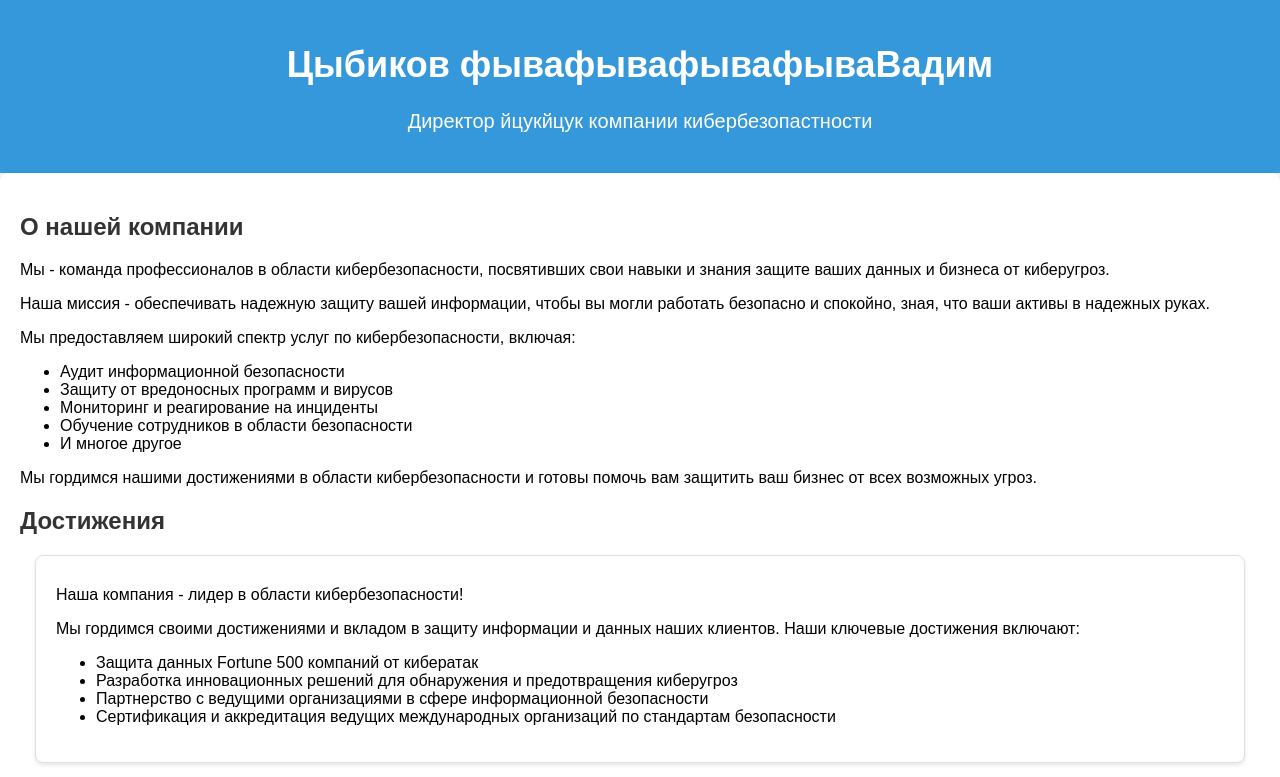
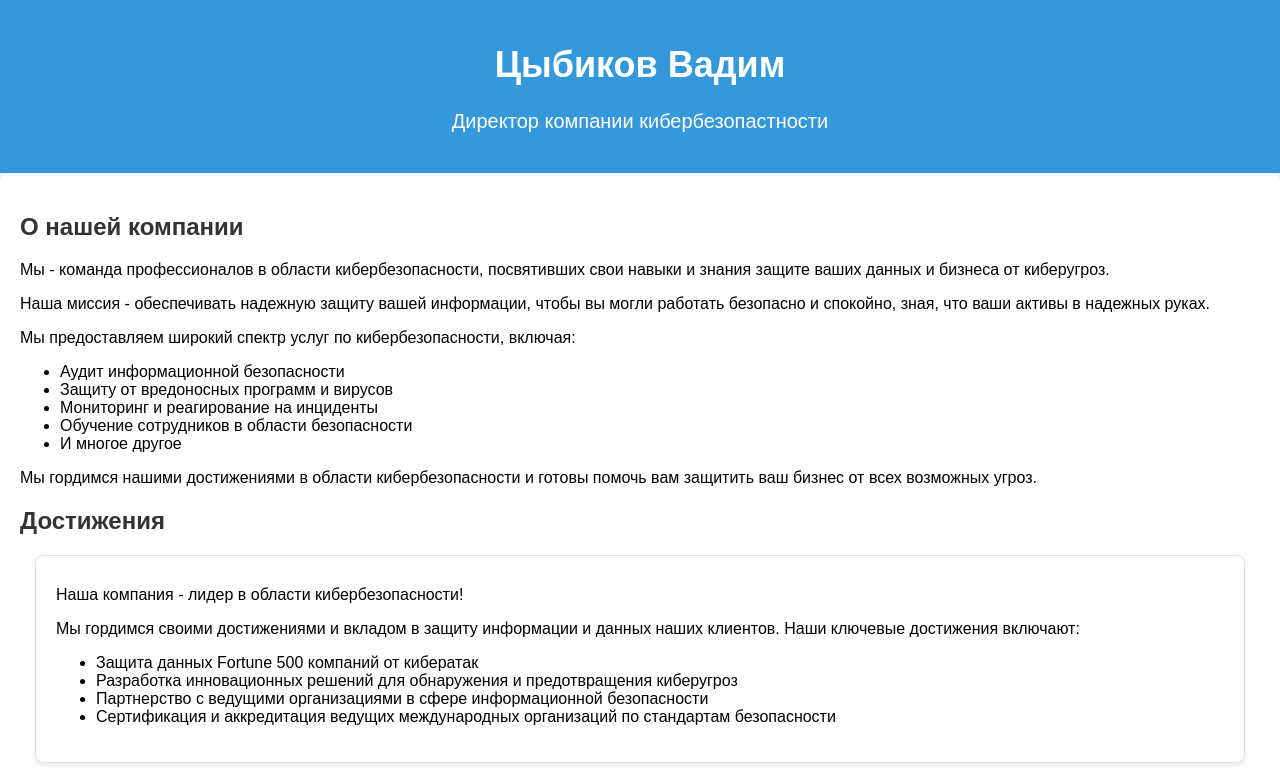
Before and after one commit to afaeffea/project-1, a plain HTML site: page index.html in a window 1280 px wide. Shown: the top 777 px of the page. Drawn offline with Linux system fonts and the light colour scheme.

Commit message:
Update index.html

```diff
--- a/index.html
+++ b/index.html
@@ -25,8 +25,8 @@
 </head>
 <body>
     <header>
-        <h1>Цыбиков фывафывафывафываВадим</h1>
-        <p>Директор йцукйцук компании кибербезопастности</p>
+        <h1>Цыбиков Вадим</h1>
+        <p>Директор компании кибербезопастности</p>
     </header>
 
     <main>
```
